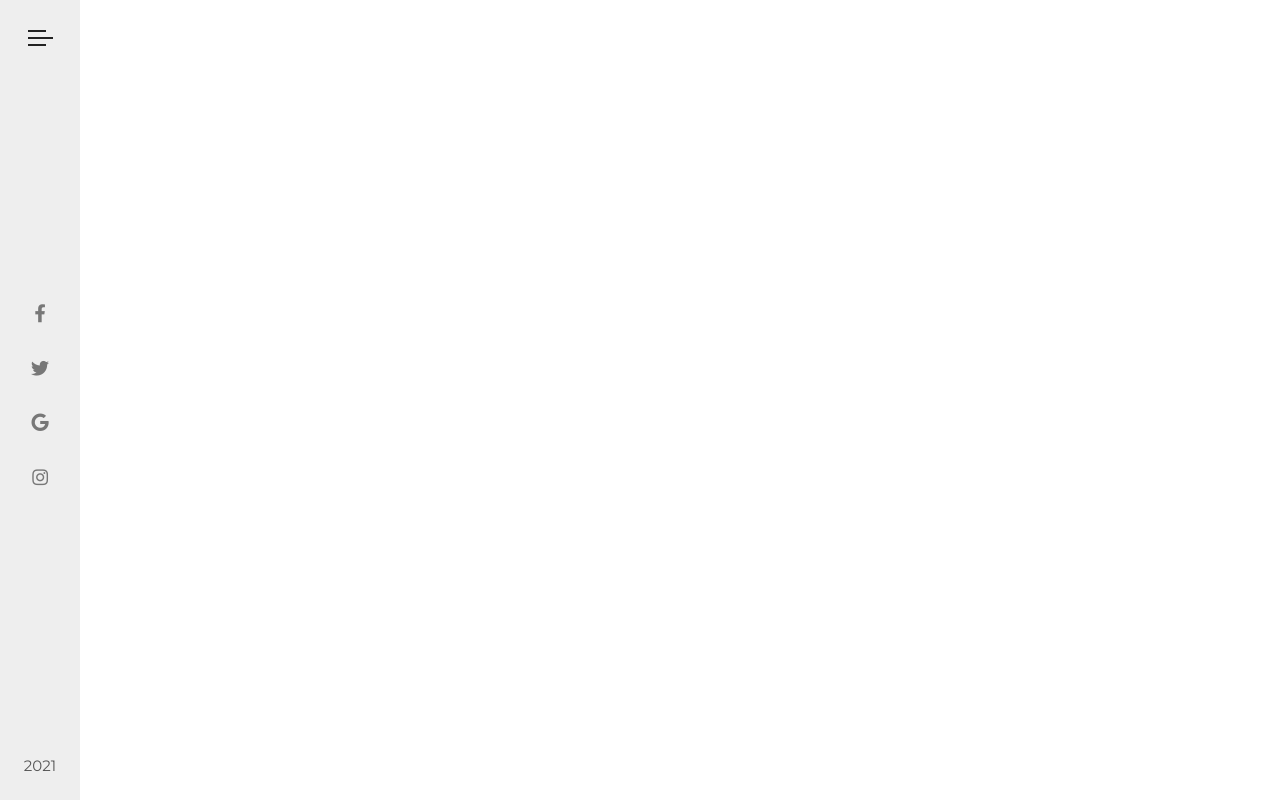
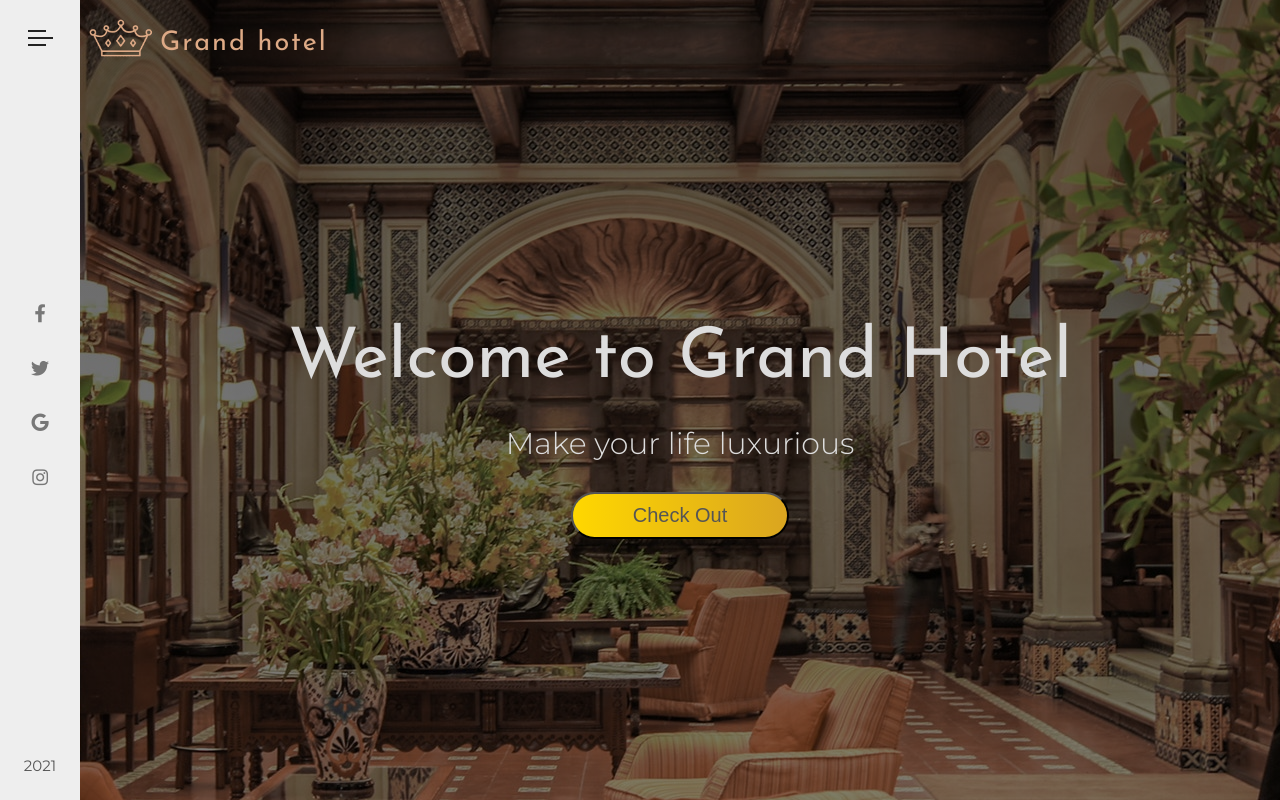
Before and after one commit to James-nyagatare/grandHotel, a plain HTML site: page index.html in a window 1280 px wide. Drawn offline with Linux system fonts and the light colour scheme.

Commit message:
adds the home page

```diff
--- a/css/style.css
+++ b/css/style.css
@@ -208,3 +208,74 @@ body{
 }
 /* end of navigation */
 /* end of navbar */
+
+/* header */
+.header{
+    margin-left: 8rem;
+    background: linear-gradient(to top, rgb(0,0,0,.5), rgb(0,0,0,.6)), url(../img/header-1.jpeg) center no-repeat;
+    height: 100vh;
+}
+
+.page-header{
+    display: flex;
+    font-family:'Josefin Sans', sans-serif;
+}
+
+.page-heading{
+    margin-top: 3rem;
+    color: #deaa86;
+    font-weight: 400;
+    font-size: 2.7rem;
+    letter-spacing: .2rem;
+}
+
+.header-barner{
+    color: #ddd;
+    display: flex;
+    height: 65rem;
+    flex-direction: column;
+    align-items: center;
+    justify-content: center;
+}
+
+.barner-header{
+    font-size: 7rem;
+    font-family: 'Josefin Sans', sans-serif;
+    margin-bottom: 0;
+    font-weight: 400;
+    animation: anim 2s;
+}
+
+.barner-text{
+    font-size: 3rem;
+    font-weight: 380;
+    animation: anim 1.5s 0.5s backwards;
+}
+
+.barner-btn{
+    border-radius: 10rem;
+    padding: 1rem 6rem;
+    color: #555;
+    font-size: 2rem;
+    background: linear-gradient(to right, gold, goldenrod);
+    outline: none;
+    cursor: pointer;
+    animation: anim 1s 1s backwards;
+}
+.barner-btn:hover{
+    background: linear-gradient(to left, gold, goldenrod);
+}
+
+.barner-btn:active{
+    transform: translateX(.2rem);
+}
+
+@keyframes anim{
+    0%{
+        opacity: 0;
+    }
+    100%{
+        opacity: 100;
+    }
+}
+/* end of header */
--- a/index.html
+++ b/index.html
@@ -106,5 +106,22 @@
       <!-- end of navigation bar -->
     </div>
     <!-- end of navbar -->
+
+    <!-- header -->
+    <header class="header">
+      <div class="page-header">
+        <div>
+          <img src="./img/crown.png" width="80" alt="">
+        </div>
+        <h1 class="page-heading">Grand hotel</h1>
+      </div>
+
+      <div class="header-barner">
+        <h1 class="barner-header">Welcome to Grand Hotel</h1>
+        <p class="barner-text"> Make your life luxurious</p>
+        <button class="barner-btn"> Check Out</button>
+      </div>
+    </header>
+    <!-- end of header -->
   </body>
 </html>
```
